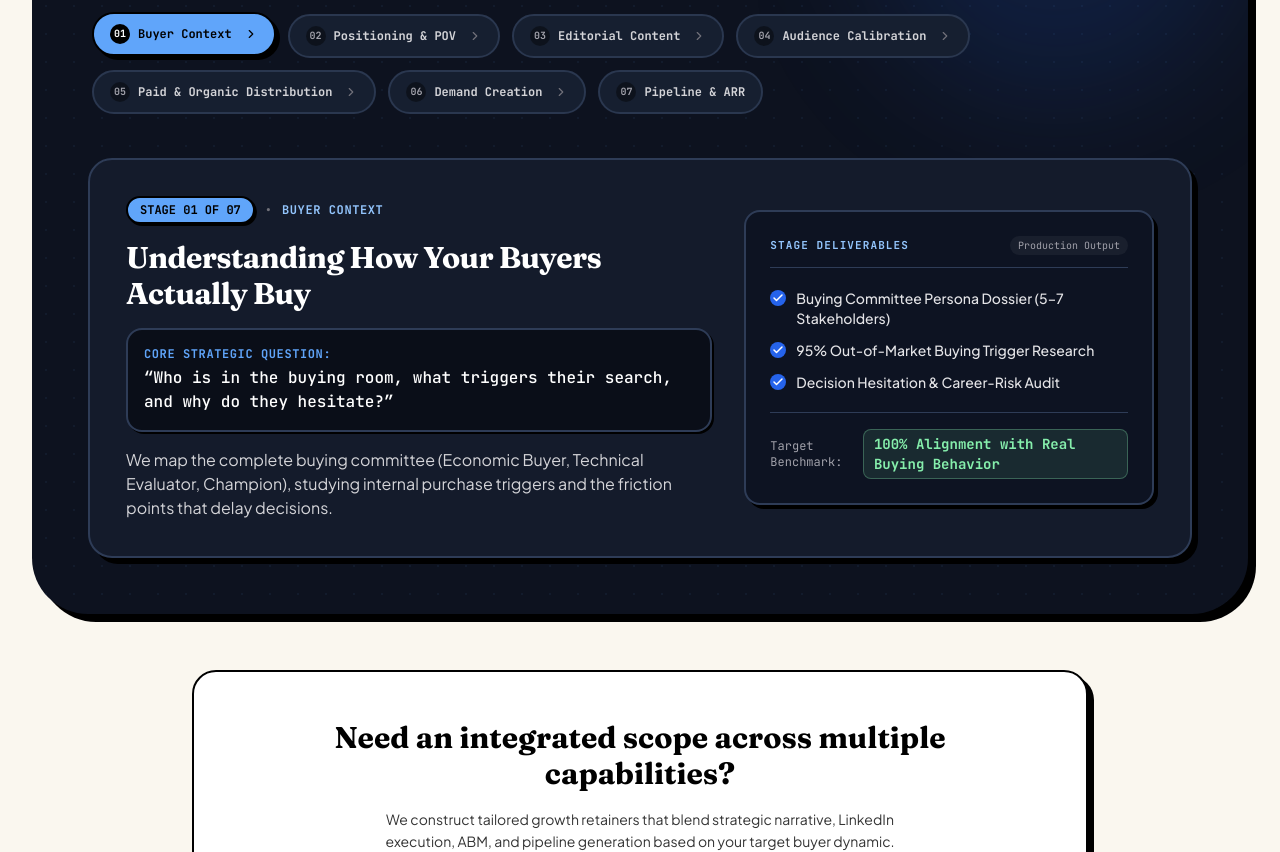
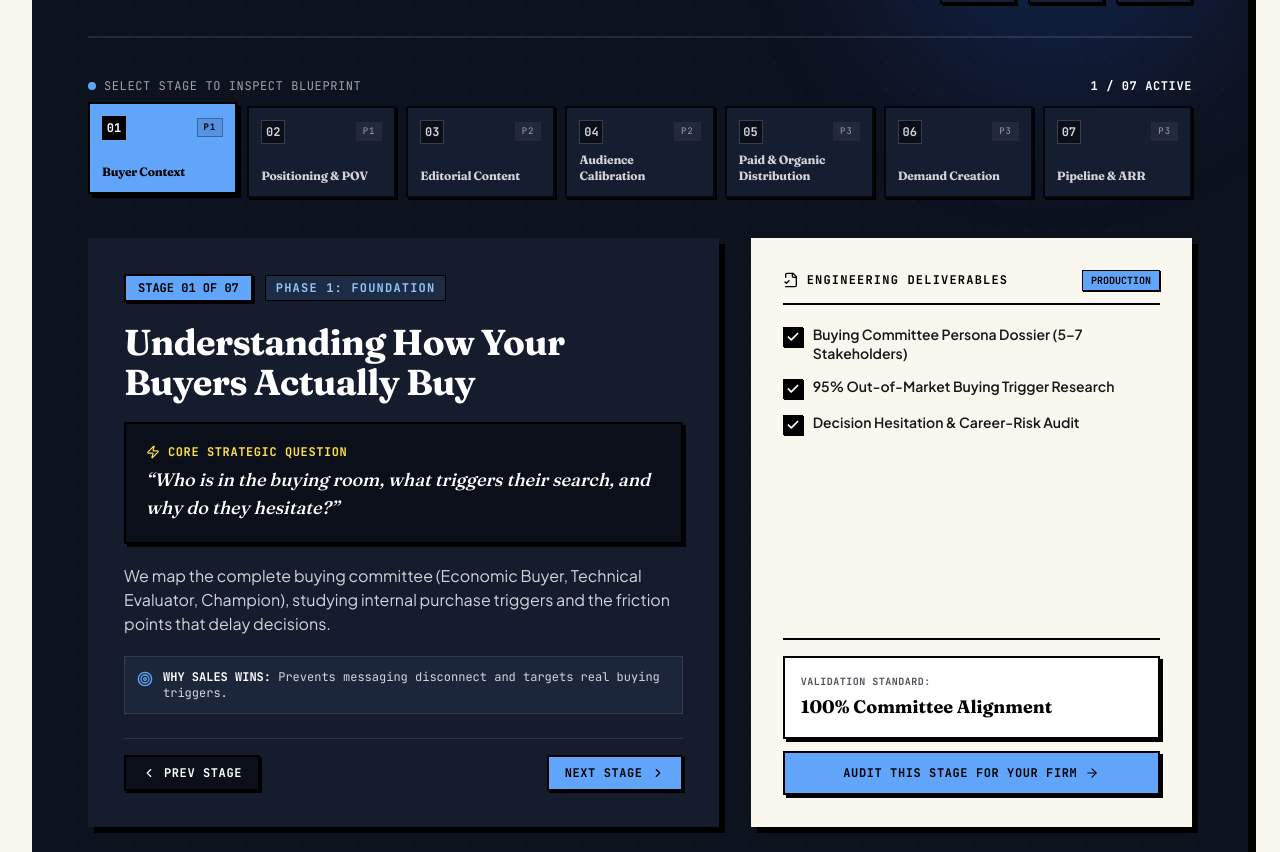
Before and after one commit to Kamu08/Saini-Nexus, a Next.js app: page /services in a window 1280 px wide. Shown: the part 1742-2594 px from the top of the page. Built offline with nearby package versions, Linux system fonts and the light colour scheme.

Commit message:
feat: redesign The Saini Nexus Commercial Architecture section with interactive 7-stage pipeline blueprint, high-contrast deliverables dossier, and stepper navigation

```diff
--- a/src/components/NexusGrowthMap.tsx
+++ b/src/components/NexusGrowthMap.tsx
@@ -1,37 +1,43 @@
 "use client";
 
 import React, { useState } from "react";
+import Link from "next/link";
+import { motion, AnimatePresence } from "framer-motion";
 import {
   ChevronRight,
+  ChevronLeft,
   ArrowRight,
   CheckCircle2,
   Sparkles,
   Target,
   Layers,
-  Users,
-  TrendingUp,
-  Send,
-  FileText,
   Workflow,
   Zap,
+  TrendingUp,
+  FileCheck2,
+  ShieldCheck,
   Check
 } from "lucide-react";
 
 interface FrameworkStage {
   id: string;
   step: string;
+  phase: string;
   title: string;
   subtitle: string;
   question: string;
   description: string;
   deliverables: string[];
   metrics: string;
+  metricLabel: string;
+  salesImpact: string;
 }
 
 const FRAMEWORK_STAGES: FrameworkStage[] = [
   {
     id: "buyer-context",
     step: "01",
+    phase: "PHASE 1: FOUNDATION",
     title: "Buyer Context",
     subtitle: "Understanding How Your Buyers Actually Buy",
     question: "Who is in the buying room, what triggers their search, and why do they hesitate?",
@@ -41,11 +47,14 @@ const FRAMEWORK_STAGES: FrameworkStage[] = [
       "95% Out-of-Market Buying Trigger Research",
       "Decision Hesitation & Career-Risk Audit"
     ],
-    metrics: "100% Alignment with Real Buying Behavior"
+    metrics: "100% Committee Alignment",
+    metricLabel: "Validation Standard",
+    salesImpact: "Prevents messaging disconnect and targets real buying triggers."
   },
   {
     id: "positioning",
     step: "02",
+    phase: "PHASE 1: FOUNDATION",
     title: "Positioning & POV",
     subtitle: "Articulating Commercial Point-of-View",
     question: "What is your defensible commercial point of view against industry noise?",
@@ -55,11 +64,14 @@ const FRAMEWORK_STAGES: FrameworkStage[] = [
       "Competitive Moat & Anti-Cliché Value Proposition",
       "Executive Messaging Architecture by Role"
     ],
-    metrics: "Defensible Category Authority"
+    metrics: "Defensible Category Moat",
+    metricLabel: "Strategic Outcome",
+    salesImpact: "Arms internal champions with sharp, anti-cliché commercial ammunition."
   },
   {
     id: "content",
     step: "03",
+    phase: "PHASE 2: ENGINE & ASSETS",
     title: "Editorial Content",
     subtitle: "High-Craft Technical Proof Assets",
     question: "How do you educate buyers and demonstrate operational competence without friction?",
@@ -69,11 +81,14 @@ const FRAMEWORK_STAGES: FrameworkStage[] = [
       "Executive Ghostwriting & Thought Leadership Essays",
       "Un-gated Strategic Playbooks & Benchmarks"
     ],
-    metrics: "4.8x Higher In-Feed Save Rate"
+    metrics: "4.8x Higher In-Feed Save Rate",
+    metricLabel: "Engagement Quality",
+    salesImpact: "Educates buyers pre-RFP so they arrive pre-sold on your competence."
   },
   {
     id: "audience",
     step: "04",
+    phase: "PHASE 2: ENGINE & ASSETS",
     title: "Audience Calibration",
     subtitle: "Precision ICP & Negative Filtering",
     question: "How do you guarantee that zero marketing spend is wasted on low-fit audiences?",
@@ -83,11 +98,14 @@ const FRAMEWORK_STAGES: FrameworkStage[] = [
       "Multi-Layer Seniority & Job Title Exclusion Filter",
       "Technographic & Firmographic Qualification Gates"
     ],
-    metrics: "Zero Vanity Ad Waste"
+    metrics: "Zero Vanity Ad Waste",
+    metricLabel: "Efficiency Standard",
+    salesImpact: "Guarantees 100% of impression budget reaches verified decision-makers."
   },
   {
     id: "distribution",
     step: "05",
+    phase: "PHASE 3: ORCHESTRATION & ARR",
     title: "Paid & Organic Distribution",
     subtitle: "Full-Funnel Multi-Touch Orchestration",
     question: "How do you maintain continuous executive presence across target accounts?",
@@ -97,11 +115,14 @@ const FRAMEWORK_STAGES: FrameworkStage[] = [
       "Thought Leader Ad Amplification Framework",
       "Account-Level Frequency Capping & Retargeting"
     ],
-    metrics: "3x Higher CTR via Thought Leader Ads"
+    metrics: "3.2x Higher CTR via Thought Leader Ads",
+    metricLabel: "Executive Ad Lift",
+    salesImpact: "Surrounds buying committee accounts with steady executive authority."
   },
   {
     id: "demand",
     step: "06",
+    phase: "PHASE 3: ORCHESTRATION & ARR",
     title: "Demand Creation",
     subtitle: "Nurturing the 95% Out-of-Market Pool",
     question: "How do you build trust before buyers enter an active purchasing RFP?",
@@ -111,13 +132,16 @@ const FRAMEWORK_STAGES: FrameworkStage[] = [
       "Account Intent Scoring & Signal Tracking",
       "Pre-Call Buyer Education Assets"
     ],
-    metrics: "48% Faster Sales Cycle Velocity"
+    metrics: "48% Faster Sales Cycle Velocity",
+    metricLabel: "Deal Velocity Lift",
+    salesImpact: "Shortens evaluation cycles by pre-answering key buyer objections."
   },
   {
     id: "pipeline",
     step: "07",
+    phase: "PHASE 3: ORCHESTRATION & ARR",
     title: "Pipeline & ARR",
-    subtitle: "Sales-Accepted Opportunities & Closed-Won Revenue",
+    subtitle: "Sales-Accepted Opportunities & Closed ARR",
     question: "How does marketing activity connect to qualified pipeline and ARR?",
     description: "We capture high-intent leads via native in-feed forms with verified work emails, routing enriched submissions to sales in under 30 seconds with closed-loop attribution.",
     deliverables: [
@@ -125,18 +149,37 @@ const FRAMEWORK_STAGES: FrameworkStage[] = [
       "Instant CRM & Slack Webhook Integration (<30s SLA)",
       "Sales Acceptance Rate (SAR) & Closed-Loop Attribution"
     ],
-    metrics: "82% Sales Acceptance Rate (SAR)"
+    metrics: "82% Sales Acceptance Rate (SAR)",
+    metricLabel: "Commercial Standard",
+    salesImpact: "Routes enriched, qualified discovery opportunities directly to reps."
   }
 ];
 
 export function NexusGrowthMap() {
   const [activeStageId, setActiveStageId] = useState<string>("buyer-context");
-  const currentStage = FRAMEWORK_STAGES.find((s) => s.id === activeStageId) || FRAMEWORK_STAGES[0];
+  const currentIndex = FRAMEWORK_STAGES.findIndex((s) => s.id === activeStageId);
+  const currentStage = FRAMEWORK_STAGES[currentIndex] || FRAMEWORK_STAGES[0];
+
+  const handlePrev = () => {
+    if (currentIndex > 0) {
+      setActiveStageId(FRAMEWORK_STAGES[currentIndex - 1].id);
+    } else {
+      setActiveStageId(FRAMEWORK_STAGES[FRAMEWORK_STAGES.length - 1].id);
+    }
+  };
+
+  const handleNext = () => {
+    if (currentIndex < FRAMEWORK_STAGES.length - 1) {
+      setActiveStageId(FRAMEWORK_STAGES[currentIndex + 1].id);
+    } else {
+      setActiveStageId(FRAMEWORK_STAGES[0].id);
+    }
+  };
 
   return (
-    <div className="w-full bg-[#0D121F] text-white rounded-[2.5rem] sm:rounded-[3.5rem] p-6 sm:p-12 lg:p-14 space-y-8 relative overflow-hidden border-3 border-black shadow-[8px_8px_0px_#000000]">
+    <section className="w-full bg-[#0D121F] text-white rounded-none sm:rounded-3xl p-6 sm:p-10 lg:p-14 space-y-10 relative overflow-hidden border-3 border-black shadow-[8px_8px_0px_#000000]">
 
-      {/* Background Cyber Grid Accent */}
+      {/* Background Architectural Tech Grid */}
       <div
         className="absolute inset-0 opacity-[0.06] pointer-events-none"
         style={{
@@ -148,105 +191,227 @@ export function NexusGrowthMap() {
       {/* Decorative Glow Orb */}
       <div className="absolute top-0 right-0 w-96 h-96 bg-[#2563EB]/15 rounded-full blur-3xl pointer-events-none" />
 
-      {/* Header */}
-      <div className="max-w-3xl space-y-3 relative z-10">
-        <div className="inline-flex items-center gap-2 px-3.5 py-1.5 rounded-full bg-[#60A5FA] border-2 border-black text-black text-xs font-mono uppercase tracking-wider font-extrabold shadow-[2px_2px_0px_#000000]">
-          <Zap className="w-3.5 h-3.5" />
-          The 7-Stage Methodology
+      {/* ========================================================= */}
+      {/* SECTION HEADER: TITLE & CORE STATS                        */}
+      {/* ========================================================= */}
+      <div className="flex flex-col lg:flex-row lg:items-end justify-between gap-6 border-b-2 border-white/10 pb-8 relative z-10">
+        <div className="max-w-2xl space-y-3">
+          <div className="inline-flex items-center gap-2 px-3.5 py-1.5 rounded-none bg-[#60A5FA] border-2 border-black text-black text-xs font-mono uppercase tracking-wider font-extrabold shadow-[2.5px_2.5px_0px_#000000]">
+            <Workflow className="w-4 h-4 text-black" />
+            <span>03 · Commercial Engine</span>
           </div>
-        <h3 className="text-2xl sm:text-4xl lg:text-5xl font-serif font-bold text-white tracking-tight leading-tight">
+
+          <h2 className="text-3xl sm:text-4xl lg:text-5xl font-serif font-bold text-white tracking-tight leading-tight">
             The Saini Nexus Commercial Architecture.
-        </h3>
+          </h2>
+
           <p className="text-zinc-300 text-sm sm:text-base leading-relaxed font-normal">
-          Strategy before random execution. We build an integrated 7-stage engine connecting buyer psychology directly to sales-qualified pipeline and closed ARR.
+            Strategy before random execution. We engineer an integrated 7-stage pipeline connecting executive buyer psychology directly to sales-accepted opportunities and ARR.
           </p>
         </div>
 
-      {/* Horizontal Stages Flow Selector */}
-      <div className="flex sm:flex-wrap items-center gap-2.5 sm:gap-3 pt-2.5 pb-3 px-1 overflow-x-auto no-scrollbar scroll-smooth relative z-10">
+        {/* 3 Quick Performance Anchors */}
+        <div className="grid grid-cols-3 gap-2.5 sm:gap-3 shrink-0">
+          <div className="p-3 bg-[#161F33] border-2 border-black rounded-none shadow-[2px_2px_0px_#000000] text-center">
+            <span className="block text-base sm:text-xl font-mono font-extrabold text-[#60A5FA]">07</span>
+            <span className="text-[10px] font-mono uppercase text-zinc-400 font-bold">Stages</span>
+          </div>
+          <div className="p-3 bg-[#161F33] border-2 border-black rounded-none shadow-[2px_2px_0px_#000000] text-center">
+            <span className="block text-base sm:text-xl font-mono font-extrabold text-[#86EFAC]">82%</span>
+            <span className="text-[10px] font-mono uppercase text-zinc-400 font-bold">SAR SLA</span>
+          </div>
+          <div className="p-3 bg-[#161F33] border-2 border-black rounded-none shadow-[2px_2px_0px_#000000] text-center">
+            <span className="block text-base sm:text-xl font-mono font-extrabold text-[#FDE047]">&lt;30s</span>
+            <span className="text-[10px] font-mono uppercase text-zinc-400 font-bold">Routing</span>
+          </div>
+        </div>
+      </div>
+
+      {/* ========================================================= */}
+      {/* 7-STAGE PIPELINE STEPPER TRACK                            */}
+      {/* ========================================================= */}
+      <div className="space-y-3 relative z-10">
+        <div className="flex items-center justify-between text-xs font-mono uppercase tracking-wider text-zinc-400">
+          <span className="flex items-center gap-2">
+            <span className="w-2 h-2 rounded-full bg-[#60A5FA]" />
+            Select Stage to Inspect Blueprint
+          </span>
+          <span className="font-bold text-white">
+            {currentIndex + 1} / 07 Active
+          </span>
+        </div>
+
+        {/* Stepper Buttons Row */}
+        <div className="grid grid-cols-2 sm:grid-cols-4 lg:grid-cols-7 gap-2.5">
           {FRAMEWORK_STAGES.map((st, idx) => {
             const isActive = st.id === activeStageId;
             return (
               <button
                 key={st.id}
                 onClick={() => setActiveStageId(st.id)}
-              className={`flex items-center gap-2 px-3.5 sm:px-4 py-2 sm:py-2.5 rounded-full text-xs font-mono transition-all shrink-0 border-2 cursor-pointer whitespace-nowrap ${
+                className={`p-3 rounded-none text-left border-2 transition-all flex flex-col justify-between gap-2 cursor-pointer ${
                   isActive
-                  ? "bg-[#60A5FA] text-black font-extrabold border-black shadow-[4px_4px_0px_#000000] -translate-y-0.5"
-                  : "bg-[#161F30] text-zinc-300 hover:text-white hover:bg-[#1E2B42] border-[#2A374F]"
+                    ? "bg-[#60A5FA] text-black font-extrabold border-black shadow-[4px_4px_0px_#000000] -translate-y-1"
+                    : "bg-[#151D30] text-zinc-300 hover:text-white hover:bg-[#1C2740] border-black/80 hover:border-[#60A5FA] shadow-[2px_2px_0px_#000000]"
                 }`}
               >
-              <span className={`w-5 h-5 rounded-full flex items-center justify-center text-[10px] font-bold ${
-                isActive ? "bg-black text-white" : "bg-black/40 text-zinc-400"
+                <div className="flex items-center justify-between w-full">
+                  <span className={`w-6 h-6 rounded-none flex items-center justify-center font-mono text-xs font-extrabold border ${
+                    isActive
+                      ? "bg-black text-white border-black"
+                      : "bg-black/50 text-zinc-300 border-white/20"
                   }`}>
                     {st.step}
                   </span>
-              <span className="font-bold">{st.title}</span>
-              {idx < FRAMEWORK_STAGES.length - 1 && (
-                <ChevronRight className={`w-3.5 h-3.5 ml-1 hidden xl:block ${isActive ? "text-black" : "text-zinc-500"}`} />
-              )}
+                  <span className={`text-[9px] font-mono uppercase tracking-widest px-1.5 py-0.5 border ${
+                    isActive
+                      ? "bg-black/10 text-black border-black/30 font-bold"
+                      : "bg-white/5 text-zinc-400 border-transparent"
+                  }`}>
+                    P{idx < 2 ? "1" : idx < 4 ? "2" : "3"}
+                  </span>
+                </div>
+
+                <div>
+                  <span className="block text-xs font-serif font-bold tracking-tight line-clamp-1">
+                    {st.title}
+                  </span>
+                </div>
               </button>
             );
           })}
         </div>
+      </div>
 
-      {/* Active Stage Detail Breakdown Card */}
-      <div className="bg-[#141B2B] border-2 border-[#2E3C57] rounded-3xl p-6 sm:p-9 grid grid-cols-1 lg:grid-cols-12 gap-8 items-center shadow-[6px_6px_0px_#000000] relative z-10">
+      {/* ========================================================= */}
+      {/* ACTIVE STAGE BLUEPRINT SHOWCASE (HIGH CONTRAST DOSSIER)   */}
+      {/* ========================================================= */}
+      <AnimatePresence mode="wait">
+        <motion.div
+          key={currentStage.id}
+          initial={{ opacity: 0, y: 10 }}
+          animate={{ opacity: 1, y: 0 }}
+          exit={{ opacity: 0, y: -10 }}
+          transition={{ duration: 0.2 }}
+          className="grid grid-cols-1 lg:grid-cols-12 gap-8 items-stretch relative z-10"
+        >
+          {/* Left Column: Strategic Thesis & Problem Dossier */}
+          <div className="lg:col-span-7 bg-[#141C2E] border-3 border-black rounded-none p-6 sm:p-9 flex flex-col justify-between space-y-6 shadow-[6px_6px_0px_#000000]">
+            <div className="space-y-5">
 
-        <div className="lg:col-span-7 space-y-4">
-          <div className="flex flex-wrap items-center gap-2.5 text-xs font-mono font-bold">
-            <span className="px-3 py-1 rounded-full bg-[#60A5FA] border-2 border-black text-black shadow-[2px_2px_0px_#000000]">
+              {/* Badge & Phase Indicator */}
+              <div className="flex flex-wrap items-center gap-3">
+                <span className="px-3 py-1 rounded-none bg-[#60A5FA] border-2 border-black text-black font-mono text-xs font-extrabold shadow-[2px_2px_0px_#000000]">
                   STAGE {currentStage.step} OF 07
                 </span>
-            <span className="text-zinc-500">•</span>
-            <span className="uppercase text-[#93C5FD] tracking-wider">{currentStage.title}</span>
+                <span className="text-xs font-mono font-extrabold uppercase tracking-widest text-[#93C5FD] bg-[#1E2B44] px-2.5 py-1 border border-black">
+                  {currentStage.phase}
+                </span>
               </div>
 
-          <h4 className="text-2xl sm:text-3xl font-serif font-bold text-white tracking-tight">
+              {/* Subtitle */}
+              <h3 className="text-2xl sm:text-3xl lg:text-4xl font-serif font-bold text-white tracking-tight leading-snug">
                 {currentStage.subtitle}
-          </h4>
+              </h3>
 
-          <div className="p-4 bg-[#0A0E18] rounded-2xl border-2 border-[#2E3C57] text-xs font-mono text-zinc-300 shadow-[2px_2px_0px_#000000]">
-            <strong className="text-[#60A5FA] font-bold uppercase tracking-wider block mb-1">CORE STRATEGIC QUESTION:</strong>
-            <span className="font-medium text-white text-sm sm:text-base leading-relaxed">&ldquo;{currentStage.question}&rdquo;</span>
+              {/* Core Strategic Question Callout */}
+              <div className="p-4 sm:p-5 rounded-none bg-[#0B0F1A] border-2 border-black space-y-1.5 shadow-[3px_3px_0px_#000000]">
+                <div className="flex items-center gap-2 text-[#FDE047] font-mono font-extrabold text-xs uppercase tracking-wider">
+                  <Zap className="w-3.5 h-3.5" />
+                  <span>Core Strategic Question</span>
+                </div>
+                <p className="font-serif text-base sm:text-lg text-white font-medium italic leading-relaxed">
+                  &ldquo;{currentStage.question}&rdquo;
+                </p>
               </div>
 
+              {/* Operational Narrative */}
               <p className="text-zinc-300 text-sm sm:text-base leading-relaxed font-normal">
                 {currentStage.description}
               </p>
-        </div>
 
-        <div className="lg:col-span-5 bg-[#0D1322] border-2 border-[#2E3C57] rounded-2xl p-6 space-y-5 shadow-[4px_4px_0px_#000000]">
-          <div className="flex items-center justify-between pb-3 border-b border-[#2E3C57]">
-            <span className="text-[11px] font-mono uppercase tracking-widest text-[#93C5FD] font-bold">
-              Stage Deliverables
-            </span>
-            <span className="text-[10px] font-mono text-zinc-400 bg-white/5 px-2 py-0.5 rounded-full">
-              Production Output
-            </span>
-          </div>
-
-          <ul className="space-y-3 text-xs sm:text-sm text-zinc-200">
-            {currentStage.deliverables.map((del, i) => (
-              <li key={i} className="flex items-start gap-2.5">
-                <div className="w-4 h-4 rounded-full bg-[#2563EB] text-white flex items-center justify-center shrink-0 mt-0.5">
-                  <Check className="w-3 h-3 stroke-[3]" />
-                </div>
-                <span className="font-medium">{del}</span>
-              </li>
-            ))}
-          </ul>
-
-          <div className="pt-4 border-t border-[#2E3C57] flex flex-col sm:flex-row sm:items-center justify-between gap-1 text-xs font-mono">
-            <span className="text-zinc-400">Target Benchmark:</span>
-            <span className="text-[#86EFAC] font-mono font-extrabold text-sm bg-[#86EFAC]/10 px-2.5 py-1 rounded-lg border border-[#86EFAC]/30">
-              {currentStage.metrics}
+              {/* Sales Impact Note */}
+              <div className="p-3 bg-[#1C263B] border border-white/10 rounded-none flex items-start gap-2.5 text-xs text-zinc-300 font-mono">
+                <Target className="w-4 h-4 text-[#60A5FA] shrink-0 mt-0.5" />
+                <span>
+                  <strong className="text-white uppercase font-bold">Why Sales Wins:</strong> {currentStage.salesImpact}
                 </span>
               </div>
             </div>
 
+            {/* Stepper Navigation Buttons */}
+            <div className="pt-4 border-t border-white/10 flex items-center justify-between gap-4">
+              <button
+                onClick={handlePrev}
+                className="inline-flex items-center gap-2 px-4 py-2 bg-[#0B0F1A] border-2 border-black text-white hover:bg-[#60A5FA] hover:text-black font-mono text-xs font-extrabold uppercase tracking-wider shadow-[2px_2px_0px_#000000] cursor-pointer transition-all"
+              >
+                <ChevronLeft className="w-3.5 h-3.5" />
+                <span>Prev Stage</span>
+              </button>
+
+              <button
+                onClick={handleNext}
+                className="inline-flex items-center gap-2 px-4 py-2 bg-[#60A5FA] border-2 border-black text-black font-mono text-xs font-extrabold uppercase tracking-wider shadow-[2px_2px_0px_#000000] hover:translate-x-0.5 cursor-pointer transition-all"
+              >
+                <span>Next Stage</span>
+                <ChevronRight className="w-3.5 h-3.5" />
+              </button>
+            </div>
           </div>
 
+          {/* Right Column: Tactical Deliverables & Commercial Standard (High-Contrast Dossier) */}
+          <div className="lg:col-span-5 bg-[#FAF7EF] text-black border-3 border-black rounded-none p-6 sm:p-8 flex flex-col justify-between space-y-6 shadow-[6px_6px_0px_#000000]">
+            <div className="space-y-5">
+
+              {/* Header Bar */}
+              <div className="flex items-center justify-between pb-3 border-b-2 border-black">
+                <div className="flex items-center gap-2">
+                  <FileCheck2 className="w-4 h-4 text-black" />
+                  <span className="text-xs font-mono uppercase tracking-widest font-extrabold text-black">
+                    Engineering Deliverables
+                  </span>
                 </div>
+                <span className="text-[10px] font-mono uppercase font-extrabold bg-[#60A5FA] text-black px-2 py-0.5 border border-black shadow-[1px_1px_0px_#000000]">
+                  Production
+                </span>
+              </div>
+
+              {/* Deliverables List */}
+              <ul className="space-y-3.5 text-xs sm:text-sm text-zinc-900">
+                {currentStage.deliverables.map((del, i) => (
+                  <li key={i} className="flex items-start gap-2.5">
+                    <div className="w-5 h-5 rounded-none bg-black text-white flex items-center justify-center shrink-0 mt-0.5 border border-black shadow-[1px_1px_0px_#000000]">
+                      <Check className="w-3.5 h-3.5 stroke-[3]" />
+                    </div>
+                    <span className="font-semibold leading-snug">{del}</span>
+                  </li>
+                ))}
+              </ul>
+            </div>
+
+            {/* Bottom Commercial Metric Anchor */}
+            <div className="space-y-3 pt-4 border-t-2 border-black">
+              <div className="p-4 rounded-none bg-white border-2 border-black shadow-[3px_3px_0px_#000000] space-y-1">
+                <span className="text-[10px] font-mono font-extrabold uppercase tracking-wider text-zinc-600 block">
+                  {currentStage.metricLabel}:
+                </span>
+                <span className="text-base sm:text-lg font-serif font-bold text-black block leading-tight">
+                  {currentStage.metrics}
+                </span>
+              </div>
+
+              <Link
+                href="/book"
+                className="w-full inline-flex items-center justify-center gap-2 py-3 px-4 rounded-none bg-[#60A5FA] border-2 border-black text-black font-mono text-xs font-extrabold uppercase tracking-wider shadow-[3px_3px_0px_#000000] hover:translate-x-[1px] hover:translate-y-[1px] hover:shadow-[1.5px_1.5px_0px_#000000] active:translate-x-[2px] active:translate-y-[2px] transition-all"
+              >
+                <span>Audit This Stage for Your Firm</span>
+                <ArrowRight className="w-3.5 h-3.5" />
+              </Link>
+            </div>
+          </div>
+        </motion.div>
+      </AnimatePresence>
+
+    </section>
   );
 }
```
Lines whose indentation alone changed are shown as unchanged.
